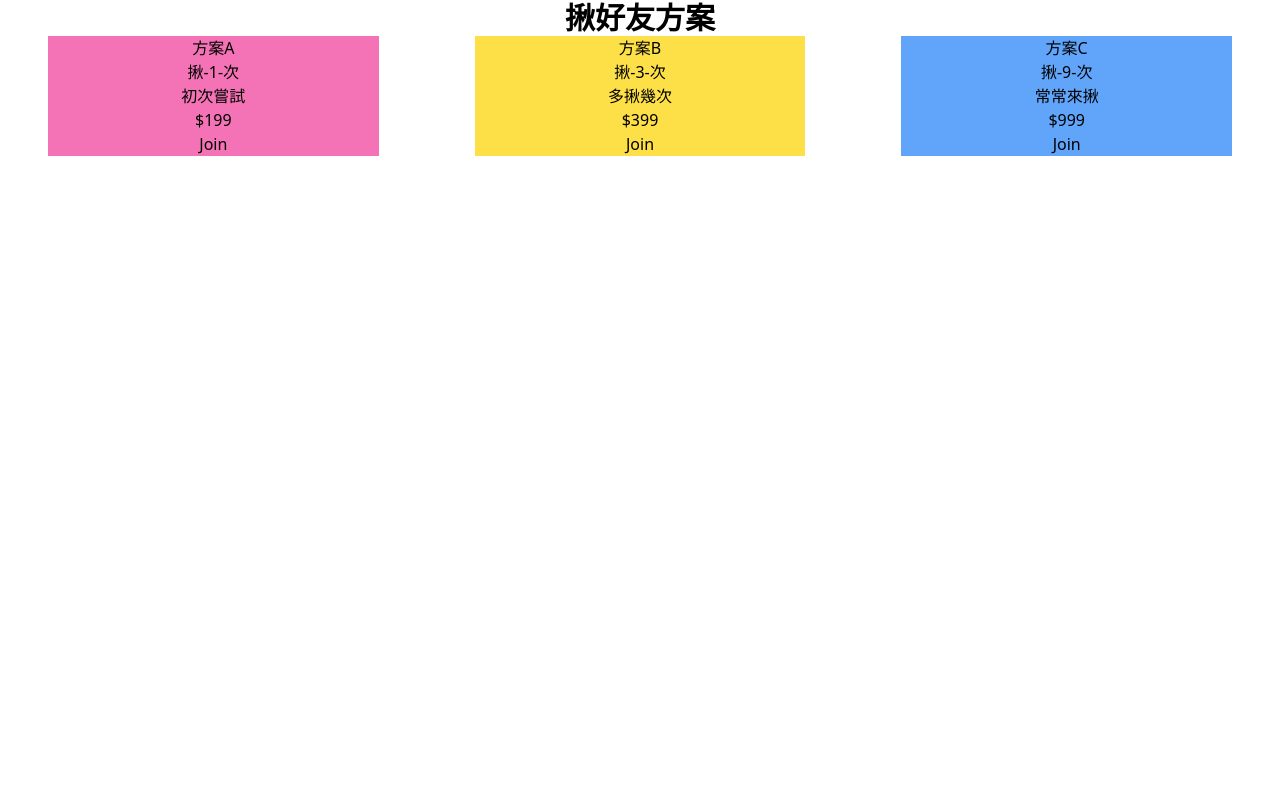
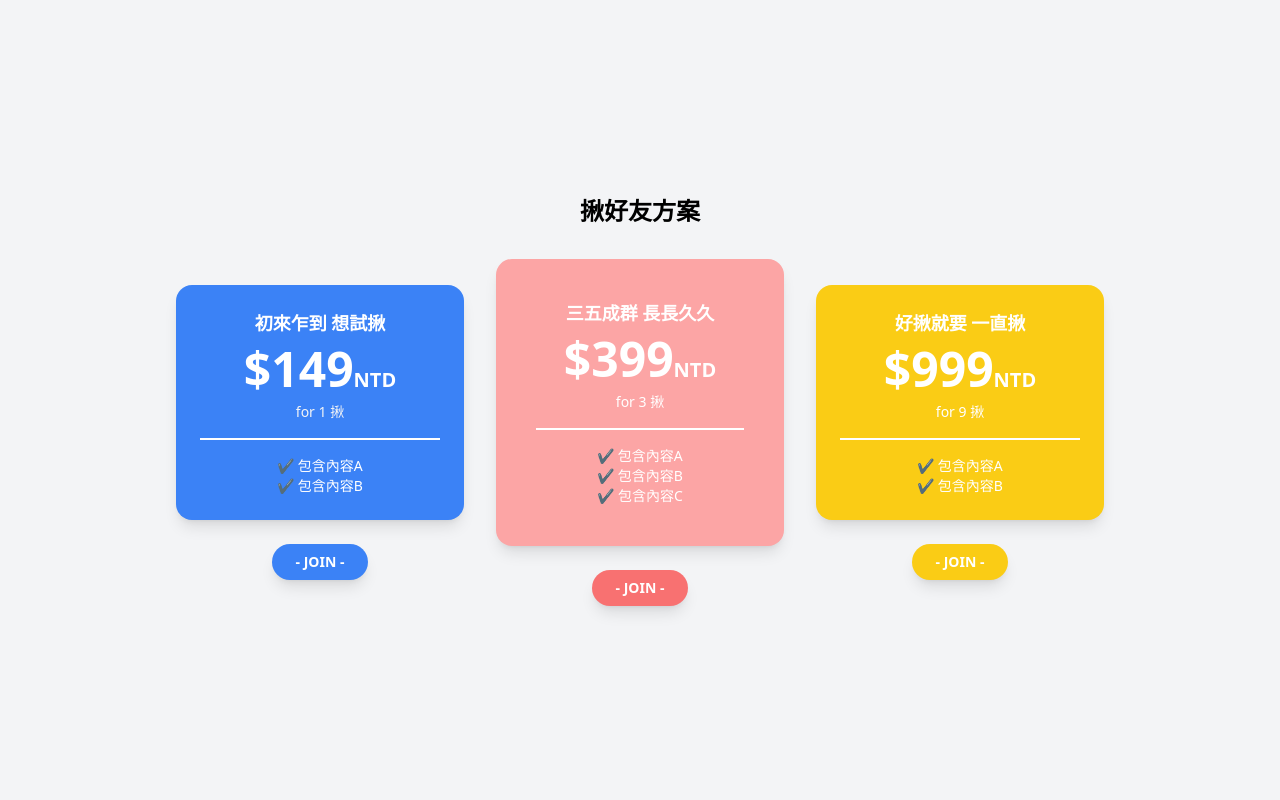
Before and after one commit to astrocamp/18th-Moordule, a Django app: page /cashflows/ in a window 1280 px wide. Run offline with Django 5.2, Linux system fonts and the light colour scheme; style sheets or scripts are compiled from the project's sources; some libraries are stand-ins or nearby versions.

Commit message:
feat: LINE PAY API connect & layout

```diff
--- a/cashflows/templates/index.html
+++ b/cashflows/templates/index.html
@@ -5,40 +5,77 @@
 {% endblock head %} <br />
 
 {% block content %}
-<h1 class="text-3xl font-bold text-center">揪好友方案</h1>
-<div class="flex flex-row">
-  <div class="basis-1/3 bg-pink-400 text-center mx-12">
-    <h2>方案A</h2>
-    <ul>
-      <li>揪-1-次</li>
-      <li>初次嘗試</li>
-      <li></li>
-      <li></li>
-      <li>$199</li>
-      <button>Join</button>
-    </ul>
-  </div>
-  <div class="basis-1/3 bg-yellow-300 text-center mx-12">
-    <h2>方案B</h2>
-    <ul>
-      <li>揪-3-次</li>
-      <li>多揪幾次</li>
-      <li></li>
-      <li></li>
-      <li>$399</li>
-      <button>Join</button>
-    </ul>
-  </div>
-  <div class="basis-1/3 bg-blue-400 text-center mx-12">
-    <h2>方案C</h2>
-    <ul>
-      <li>揪-9-次</li>
-      <li>常常來揪</li>
-      <li></li>
-      <li></li>
-      <li>$999</li>
-      <button>Join</button>
-    </ul>
+<div class="bg-gray-100 flex justify-center items-center min-h-screen">
+  <!-- Pricing Section -->
+  <div class="text-center">
+    <h1 class="text-2xl font-bold mb-8">揪好友方案</h1>
+    <div class="flex flex-col md:flex-row gap-8 justify-center items-center">
+      <!-- Card 1 -->
+      <div>
+        <div class="bg-blue-500 text-white rounded-2xl shadow-lg p-6 w-72">
+          <h2 class="text-lg font-semibold mb-2">初來乍到 想試揪</h2>
+          <p class="text-5xl font-bold mb-2">
+            $149<span class="text-xl">NTD</span>
+          </p>
+          <p class="text-sm text-gray-100 mb-4">for 1 揪</p>
+          <hr class="border-t-2 border-white mb-4" />
+          <ul class="text-center text-sm">
+            <li>✔ 包含內容A</li>
+            <li>✔ 包含內容B</li>
+          </ul>
+        </div>
+        <button
+          class="bg-blue-500 text-white text-sm font-bold py-2 px-6 rounded-full shadow-lg transition duration-300 hover:bg-blue-700 focus:ring focus:ring-blue-800 mt-6 transform hover:scale-150"
+        >
+          - JOIN -
+        </button>
+      </div>
+
+      <!-- Card 2 -->
+      <div>
+        <div class="bg-red-300 text-white rounded-2xl shadow-lg p-10 w-72">
+          <h2 class="text-lg font-semibold mb-2">三五成群 長長久久</h2>
+          <p class="text-5xl font-bold mb-2">
+            $399<span class="text-xl">NTD</span>
+          </p>
+          <p class="text-sm text-white mb-4">for 3 揪</p>
+          <hr class="border-t-2 border-white mb-4" />
+          <ul class="text-center text-sm">
+            <li>✔ 包含內容A</li>
+            <li>✔ 包含內容B</li>
+            <li>✔ 包含內容C</li>
+          </ul>
+        </div>
+        <a href="{% url 'cashflows:request_payment' %}">
+          <button
+            class="bg-red-400 text-white text-sm font-bold py-2 px-6 rounded-full shadow-lg transition duration-300 hover:bg-red-500 focus:ring focus:ring-red-500 mt-6 transform hover:scale-150"
+          >
+            - JOIN -
+          </button>
+        </a>
+      </div>
+
+      <!-- Card 3 -->
+      <div>
+        <div class="bg-yellow-400 text-white rounded-2xl shadow-lg p-6 w-72">
+          <h2 class="text-lg font-semibold mb-2">好揪就要 一直揪</h2>
+          <p class="text-5xl font-bold mb-2">
+            $999<span class="text-xl">NTD</span>
+          </p>
+          <p class="text-sm text-white mb-4">for 9 揪</p>
+          <hr class="border-t-2 border-white mb-4" />
+          <ul class="text-center text-sm">
+            <li>✔ 包含內容A</li>
+            <li>✔ 包含內容B</li>
+          </ul>
+        </div>
+        <button
+          class="bg-yellow-400 text-white text-sm font-bold py-2 px-6 rounded-full shadow-lg transition duration-300 hover:bg-yellow-500 focus:ring focus:ring-yellow-600 mt-6 transform hover:scale-150"
+        >
+          - JOIN -
+        </button>
+      </div>
+    </div>
   </div>
 </div>
 {% endblock content %}
--- a/cashflows/urls.py
+++ b/cashflows/urls.py
@@ -1,7 +1,8 @@
 from django.urls import path
-from .views import index
+from .views import index,request_payment
 
 app_name="cashflows"
 urlpatterns = [
-    path("",index,name="index")
+    path("",index,name="index"),
+    path('request/', request_payment, name='request_payment'),
 ]
--- a/cashflows/views.py
+++ b/cashflows/views.py
@@ -1,5 +1,90 @@
-from django.shortcuts import render
+from django.shortcuts import render, redirect
+from pathlib import Path
+import uuid
+import json
+import hmac
+import hashlib
+import base64
+import environ
+import requests
 
 # Create your views here.
 def index(request):
     return render(request,"index.html")
+
+#連接.env變數
+BASE_DIR = Path(__file__).resolve().parent.parent
+env = environ.Env()
+environ.Env.read_env()
+
+#line pay API header
+def create_headers(body, uri):
+    channel_id = env('LINE_CHANNEL_ID')
+    secret_key = env('LINE_CHANNEL_SECRET_KEY')
+    nonce = str(uuid.uuid4())
+    #header 轉換成json格式
+    body_to_json = json.dumps(body)
+
+    # 組裝簽名
+    message = secret_key + uri + body_to_json + nonce
+
+    binary_message = message.encode()
+    binary_secret_key = secret_key.encode()
+
+    #雜湊
+    hash = hmac.new(binary_secret_key, binary_message, hashlib.sha256)
+    signature = base64.b64encode(hash.digest()).decode()
+
+    headers = {
+        "Content-Type": "application/json",
+        "X-LINE-ChannelId":channel_id,
+        "X-LINE-ChannelSecret":secret_key,
+        "X-LINE-Authorization-Nonce": nonce,
+        "X-LINE-Authorization": signature,
+    }
+    return headers
+
+
+#line pay API body
+def request_payment(request):
+    if request.method == "POST":
+        # 設定訂單與付款資訊
+        order_id = f"order_{str(uuid.uuid4())}"
+        package_id = f"package_{str(uuid.uuid4())}"
+        payload = {
+            'amount': 399,
+            'currency': 'TWD',
+            'orderId': order_id,
+            'packages': [{
+                'id': package_id,
+                'amount': 399,
+                'products': [{
+                    'id': '1',
+                    'name': '方案Ｂ超好揪',
+                    'quantity': 1,
+                    'price': 399,
+                }]
+            }],
+            'redirectUrls': {
+                'confirmUrl': f"https://{env('HOSTNAME')}/payment/confirm",
+                'cancelUrl': f"https://{env('HOSTNAME')}/payment/cancel"
+            }
+        }
+
+    # 發送 API 請求
+        uri = env('LINE_REQUEST_URL')
+        headers = create_headers(payload, uri)
+        url = f"{env('LINE_SANDBOX_URL')}{uri}"
+        response = requests.post(url, headers=headers, data=json.dumps(payload))
+
+        # 根據狀態，處理回應
+        if response.status_code == 200:
+            data = response.json()
+            if data['returnCode'] == '0000':
+                return redirect(data['info']['paymentUrl']['web'])
+            else:
+                return render(request, "payment/error.html", {"message": data['returnMessage']})
+        else:
+            return render(request, "payment/error.html", {"message": f"Error: {response.status_code}"})
+
+    return render(request, "payment/checkout.html")
```
Also changed, not shown: cashflows/templates/payment/checkout.html (added, +12 -0 lines), cashflows/templates/payment/error.html (added, +9 -0 lines), pydev/settings.py (+19 -13 lines).
